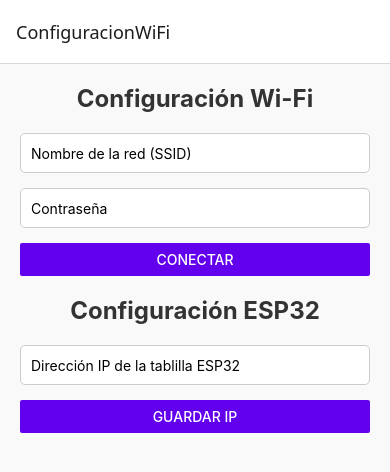
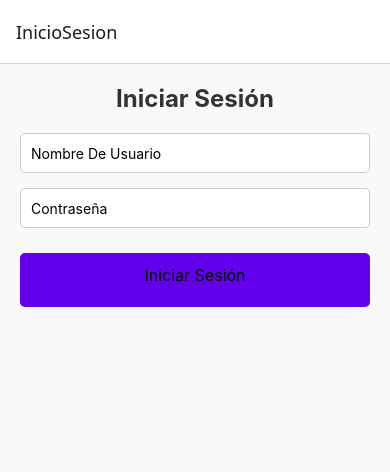
Before and after one commit to Kevi03/Foco, a React Native app: screen /InicioSesion in a window 390 px wide. Shown: the top 472 px of the page. Built offline with nearby package versions, Linux system fonts and the light colour scheme.

Commit message:
Se agrego el inicio de sesion y se corrigio la parte de secure storage ademas de el navigation

```diff
--- a/App.js
+++ b/App.js
@@ -4,12 +4,14 @@ import { createStackNavigator } from '@react-navigation/stack';
 import { View, ActivityIndicator } from 'react-native';
 import PaginaPrincipal from './src/screens/PaginaPrincipal';
 import ConfiguracionWiFi from './src/screens/ConfiguracionWiFi';
+import ControlFoco from './src/screens/ControlFoco';
+import InicioSesion from './src/screens/InicioSesion';
 import { ESP32IpProvider } from './src/context/ESP32IpContext';
 
 const Stack = createStackNavigator();
 
 export default function App() {
-  const [initialRoute, setInitialRoute] = useState(null);
+  const [initialRoute, setInitialRoute] = useState('InicioSesion');
 
   return (
     <ESP32IpProvider onReady={(hasIp) => {
@@ -18,8 +20,10 @@ export default function App() {
       {initialRoute ? (
         <NavigationContainer>
           <Stack.Navigator initialRouteName={initialRoute}>
+            <Stack.Screen name="InicioSesion" component={InicioSesion} />
             <Stack.Screen name="PaginaPrincipal" component={PaginaPrincipal} />
             <Stack.Screen name="ConfiguracionWiFi" component={ConfiguracionWiFi} />
+            <Stack.Screen name="ControlFoco" component={ControlFoco} />
           </Stack.Navigator>
         </NavigationContainer>
       ) : (
--- a/package.json
+++ b/package.json
@@ -25,7 +25,8 @@
     "websocket": "^1.0.35"
   },
   "devDependencies": {
-    "@babel/core": "^7.20.0"
+    "@babel/core": "^7.20.0",
+    "@react-native-community/cli": "^18.0.0"
   },
   "private": true
 }
--- a/src/screens/ConfiguracionWiFi.js
+++ b/src/screens/ConfiguracionWiFi.js
@@ -1,5 +1,6 @@
 import React, { useState, useContext } from 'react';
 import { View, Text, TextInput, Button, Alert } from 'react-native';
+import { useNavigation } from '@react-navigation/native';
 import WifiManager from 'react-native-wifi-reborn';
 import { ESP32IpContext } from '../context/ESP32IpContext';
 import globalStyles from '../style/GlobalStyles';
@@ -9,6 +10,7 @@ const ConfiguracionWiFi = () => {
   const [password, setPassword] = useState('');
   const [ipAddress, setIpAddress] = useState('');
   const { setESP32Ip } = useContext(ESP32IpContext);
+  const navigation = useNavigation();
 
   const conectar = async () => {
     if (ssid === '' || password === '') {
@@ -30,8 +32,14 @@ const ConfiguracionWiFi = () => {
       return;
     }
 
-    await setESP32Ip(ipAddress);
-    Alert.alert('IP guardada', `Dirección IP ${ipAddress} guardada correctamente`);
+    const success = await setESP32Ip(ipAddress);
+    if (success) {
+      Alert.alert('IP guardada', `Dirección IP ${ipAddress} guardada correctamente`, [
+        { text: 'OK', onPress: () => navigation.replace('PaginaPrincipal') }
+      ]);
+    } else {
+      Alert.alert('Error', 'No se pudo guardar la dirección IP');
+    }
   };
 
   return (
--- /dev/null
+++ b/src/screens/InicioSesion.js
@@ -0,0 +1,88 @@
+import React, { useState } from 'react';
+import { View, Text, TextInput, TouchableOpacity, Alert, StyleSheet } from 'react-native';
+
+export default function InicioSesion({ navigation }) {
+  const [usuario, setUsuario] = useState('');
+  const [password, setPassword] = useState('');
+
+  const userList = [{ user: 'Kevin', pass: '123' }];
+
+  const goIn = () => {
+    const userFound = userList.some(({ user, pass }) => user === usuario && pass === password);
+    if (userFound) {
+      navigation.replace('PaginaPrincipal');
+    } else {
+      Alert.alert('Error', 'Usuario o contraseña incorrectos');
+    }
+  };
+
+  return (
+    <View style={styles.contenedor}>
+      <Text style={styles.titulo}>Iniciar Sesión</Text>
+
+      <TextInput
+        style={styles.input}
+        placeholder='Nombre De Usuario'
+        maxLength={25}
+        value={usuario}
+        onChangeText={setUsuario}
+      />
+
+      <TextInput
+        style={styles.input}
+        placeholder='Contraseña'
+        maxLength={20}
+        secureTextEntry
+        value={password}
+        onChangeText={setPassword}
+      />
+
+      <TouchableOpacity onPress={goIn} style={styles.botonesContainer}>
+        <Text style={styles.texto}>Iniciar Sesión</Text>
+      </TouchableOpacity>
+    </View>
+  );
+}
+
+const styles = StyleSheet.create({
+  contenedor: {
+    flex: 1,
+    padding: 20,
+    backgroundColor: '#f9f9f9',
+  },
+  titulo: {
+    fontSize: 24,
+    textAlign: 'center',
+    marginBottom: 20,
+    color: '#333',
+    fontWeight: 'bold',
+  },
+  input: {
+    height: 40,
+    borderColor: '#ccc',
+    borderWidth: 1,
+    borderRadius: 5,
+    marginBottom: 15,
+    paddingLeft: 10,
+    backgroundColor: '#fff',
+  },
+  texto: {
+    fontSize: 16,
+    marginBottom: 10,
+  },
+  botonesContainer: {
+    marginTop: 10,
+    backgroundColor: '#6200ee',
+    paddingVertical: 12,
+    borderRadius: 5,
+    alignItems: 'center',
+  },
+  espacioBotones: {
+    marginVertical: 10,
+  },
+  error: {
+    color: 'red',
+    marginTop: 20,
+    fontSize: 16,
+  },
+});
```
Also changed, not shown: src/context/ESP32IpContext.js (+4 -4 lines), 1 other file (tests, documents, lock files or other folders).
